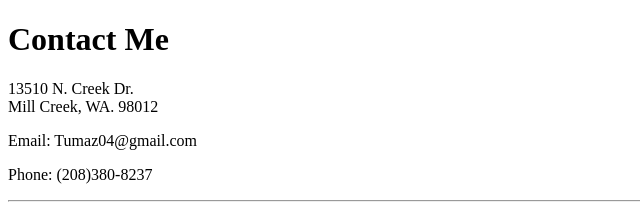
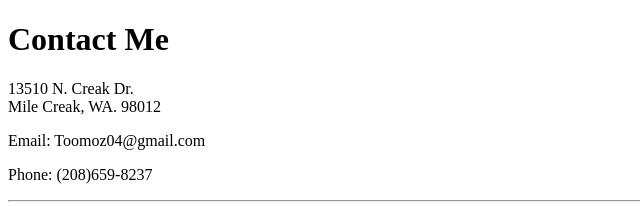
Before and after one commit to Tumaz04/cv, a plain HTML site: page contact me.html in a window 1280 px wide. Shown: the top 207 px of the page, 0-640 px from the left. Drawn offline with Linux system fonts and the light colour scheme.

Commit message:
Add files via upload

```diff
--- a/contact me.html
+++ b/contact me.html
@@ -8,13 +8,13 @@
   <body>
     <h1>Contact Me</h1>
     <p>
-      13510 N. Creek Dr. <br />
-      Mill Creek, WA. 98012
+      13510 N. Creak Dr. <br />
+      Mile Creak, WA. 98012
     </p>
-    <p>Email: Tumaz04@gmail.com</p>
-    <p>Phone: (208)380-8237</p>
+    <p>Email: Toomoz04@gmail.com</p>
+    <p>Phone: (208)659-8237</p>
     <hr />
-    <form action="mailto:tumaz04@gmail.com" method="post" enctype="text/plain">
+    <form action="mailto:Toomoz04@gmail.com" method="post" enctype="text/plain">
       <label>Your Name:</label>
       <input type="text" name="yourName" value=""><br>
       <label>Your Email:</label>
```
